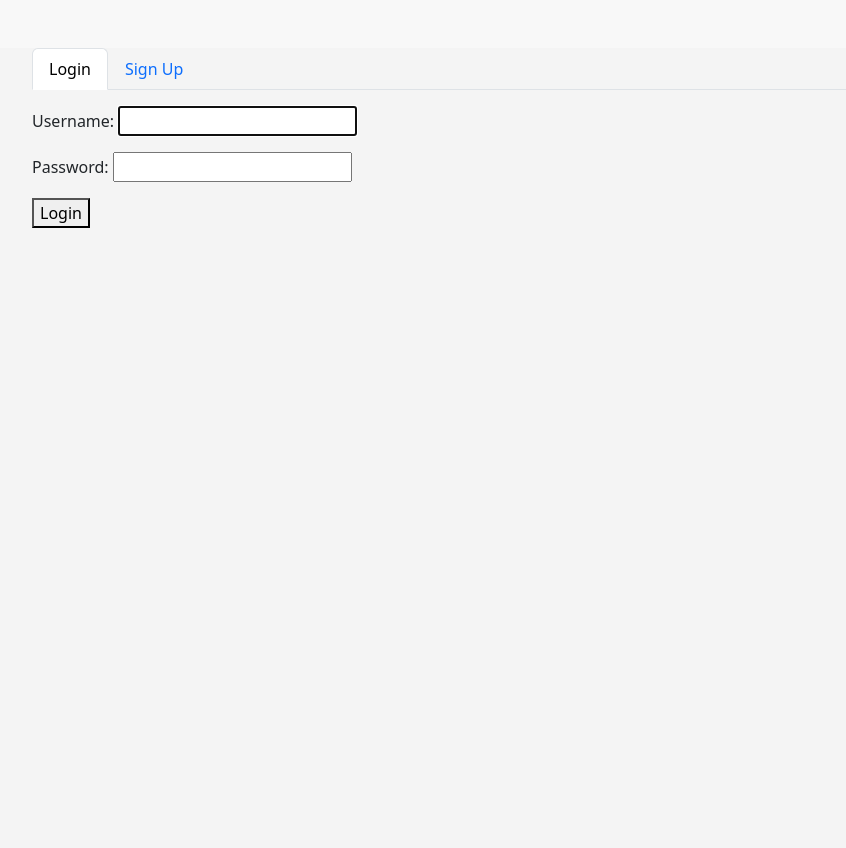
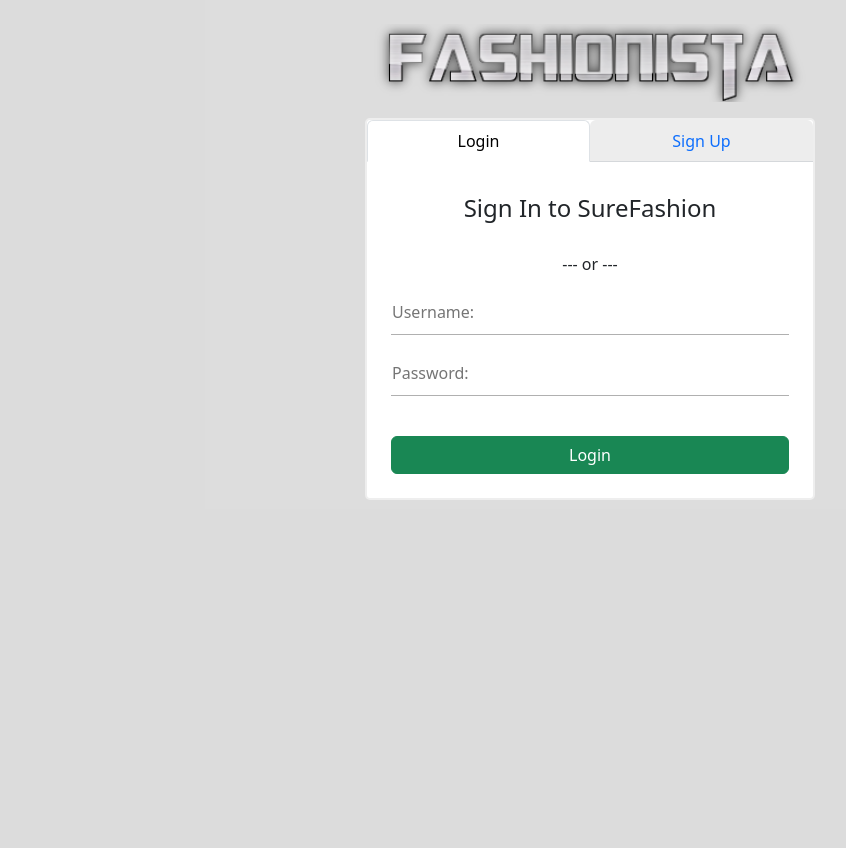
Before and after one commit to smalex-z/SureFashion, a Django app: page /auth/ in a window 1280 px wide. Shown: the whole page, without its empty margins (50-896 px from the left). After the commit the page ends 500 px from the top, so only its background shows below. Run offline with Django 4.2, Linux system fonts and the light colour scheme; some libraries are stand-ins or nearby versions.

Commit message:
test fucked

```diff
--- a/home/templates/home/authentication.html
+++ b/home/templates/home/authentication.html
@@ -6,7 +6,7 @@
     <meta charset="UTF-8" />
     <meta name="viewport" content="width=device-width, initial-scale=1.0" />
 
-    <title>Fashionista</title>
+    <title>SureFashion</title>
 
     <link href={% static "import_styles/poppins_font.css" %} rel="stylesheet" />
     <link href={% static "import_styles/roboto_font.css" %} rel="stylesheet" />
@@ -20,8 +20,16 @@
 </head>
 
 <body>
-    <div class="container mt-5">
-        <ul class="nav nav-tabs" id="authTabs">
+    <div class="col content-box">
+        <div class="row mx-0 mt-4">
+            <a href="{% url 'home' %}" class = "px-0">
+                <img src="{% static 'images/logo.png' %}" alt="logo" class="logo">
+            </a>
+        </div>
+
+        <div class="auth-panel mt-3">
+            <div class="row">
+                <ul class="nav nav-tabs pe-0" id="authTabs">
                     <li class="nav-item">
                         <a class="nav-link active" id="login-tab" data-bs-toggle="tab" href="#login">Login</a>
                     </li>
@@ -29,14 +37,27 @@
                         <a class="nav-link" id="signup-tab" data-bs-toggle="tab" href="#signup">Sign Up</a>
                     </li>
                 </ul>
+            </div>
 
-        <div class="tab-content mt-3" id="authTabsContent">
+            <div class="row px-4">
+                <xdiv class="tab-content mt-3 p-0" id="authTabsContent">
                     <!-- Login Tab Pane -->
-            <div class="tab-pane fade show active" id="login" role="tabpanel">
-                <form method="post">
+                    <div class="tab-pane fade show d-flex align-items-center align w-100 active" id="login" role="tabpanel">
+                        <h4 class="mt-3 mb-3">
+                            Sign In to SureFashion
+                        </h4>
+                        <div class="login-google">
+
+                        </div>
+                        <h6 class="my-3">
+                            --- or ---
+                        </h6>
+                        <form method="post" class="w-100">
+                            <!--TODO: Update the Username Box to be cleaner-->
                             {% csrf_token %}
-                    {{ login_form.as_p }}
-                    <button type="submit" name="login-btn" >Login</button>
+                            <p><input type="text" placeholder= "Username:" name="username" id="id_username"></p>
+                            <p><input type="password" placeholder= "Password:" name="password" id="id_password"></p>
+                            <button type="submit" name="login-btn" class="btn btn-success w-100 mt-4 mb-4">Login</button>
                         </form>
                     </div>
 
@@ -45,10 +66,11 @@
                         <form method="post">
                             {% csrf_token %}
                             {{ signup_form.as_p }}
-                    <button type="submit" name="signup-btn" class="btn btn-primary">Sign Up</button>
+                            <button type="submit" name="signup-btn" class="btn btn-success">Sign Up</button>
                         </form>
                     </div>
                 </div>
             </div>
-    <script src="https://cdn.jsdelivr.net/npm/bootstrap@5.3.1/dist/js/bootstrap.bundle.min.js" integrity="sha384-HwwvtgBNo3bZJJLYd8oVXjrBZt8cqVSpeBNS5n7C8IVInixGAoxmnlMuBnhbgrkm" crossorigin="anonymous"></script>
+        </div>
+    </div>
 </body>
--- a/home/templates/home/base.html
+++ b/home/templates/home/base.html
@@ -8,7 +8,7 @@
   <meta name="viewport" content="width=device-width, initial-scale=1.0" />
 
   <!--TODO: KYS AND FIND A NEW NAME JFc-->
-  <title>Fashionista</title>
+  <title>SureFashion</title>
   <link rel="shortcut icon" href="#" />
 
   <link href={% static "import_styles/poppins_font.css" %} rel="stylesheet" />
--- a/home/templates/home/home.html
+++ b/home/templates/home/home.html
@@ -8,7 +8,7 @@
   <meta charset="UTF-8" />
   <meta name="viewport" content="width=device-width, initial-scale=1.0" />
 
-  <title>Fashionista</title>
+  <title>SureFashion</title>
 
   <link href={% static "import_styles/poppins_font.css" %} rel="stylesheet" />
     <link href={% static "import_styles/roboto_font.css" %} rel="stylesheet" />
--- a/home/urls.py
+++ b/home/urls.py
@@ -1,6 +1,6 @@
 from . import views
 
-from django.urls import path
+from django.urls import path, include
 
 #Put any new pages you create here.
 urlpatterns = [
@@ -11,4 +11,6 @@ urlpatterns = [
     path('inspiration/', views.inspiration, name= "inspiration"),       #Inspiration
     path('admin_items/', views.admin_items, name='admin_items'),        #Admin page to view Similar items
     path('admin_styles/', views.admin_styles, name='admin_styles'),     #Admin page to view styles
+    #path('auth/', include('social_django.urls', namespace='social')),  # Include social-auth URLs here
+
 ]
--- a/manage.py
+++ b/manage.py
@@ -6,7 +6,7 @@ import sys
 
 def main():
     """Run administrative tasks."""
-    os.environ.setdefault("DJANGO_SETTINGS_MODULE", "fashionista.settings")
+    os.environ.setdefault("DJANGO_SETTINGS_MODULE", "SureFashion.settings")
     try:
         from django.core.management import execute_from_command_line
     except ImportError as exc:
--- a/static/styles/auth.css
+++ b/static/styles/auth.css
@@ -1,4 +1,64 @@
 body , html{
-    background-color: rgba(233, 233, 233, 0.295);
-    height: 100%;
+    background-color: rgba(126, 126, 126, 0.142);
+    height: 100vh;
+    width: 100vw;
+    display: flex;
+    flex-direction: column;
+    align-items: center;
   }
+
+.row{
+  width: 100%
+}
+
+.content-box{
+  width: 450px
+}
+
+.logo{
+  width: 450px
+}
+
+.auth-panel{
+  width: 450px;
+  display: flex;
+  flex-direction: column;
+  align-items: center;
+
+  background-color: rgb(255, 255, 255);
+  border: rgb(238, 238, 238) solid 2px;
+  border-radius: 5px;
+
+}
+
+.nav-tabs .nav-link {
+  width: 100%;
+  background-color: rgba(189, 189, 189, 0.265);
+}
+
+.nav-item{
+  width: 50%;
+  text-align: center;
+}
+
+.tab-pane{
+  flex-direction: column;
+}
+
+form input {
+  font-size: 16px;
+  color: #74747490;
+  display: block;
+  width: 100%;
+  padding: 10px 1px;
+  border: 0;
+  border-bottom: 1px solid #74747490;
+  outline: none;
+  -webkit-transition: all .2s;
+  transition: all .2s;
+}
+
+form input:focus {
+  color: #000; /* Change the text color when focused */
+  border-bottom: 1px solid #000; /* Change the border color when focused */
+}
```
Also changed, not shown: db.sqlite3, 3 other files. Lines whose indentation alone changed are shown as unchanged.
